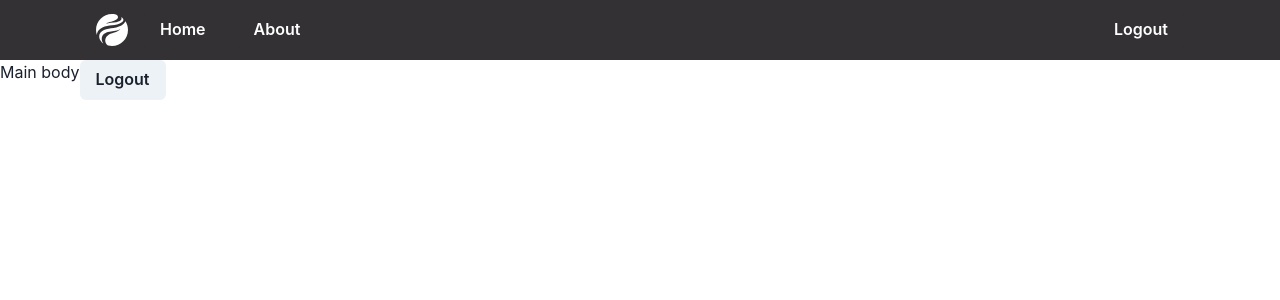
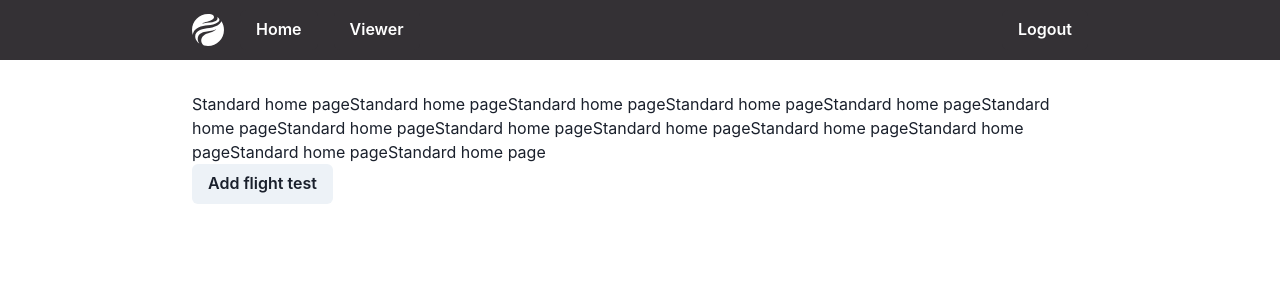
Before and after one commit to dnhen/flyview, a Next.js app: page / in a window 1280 px wide. Shown: the top 300 px of the page. Built offline with nearby package versions, Linux system fonts and the light colour scheme; no server answers; the database is empty; sample sign-in values are in the browser's storage.

Commit message:
Added firestore hook

```diff
--- a/components/LogoIcon.tsx
+++ b/components/LogoIcon.tsx
@@ -6,18 +6,18 @@ export const LogoIcon = (props: ChakraProps) => (
       <g>
         <g transform="matrix(29.82 0 0 29.82 4.99 11.53)">
           <path
-            vector-effect="non-scaling-stroke"
+            vectorEffect="non-scaling-stroke"
             transform=" translate(-2.67, -2.89)"
             d="M 3.726 1.855 C 3.44 2.127 3.042 2.237 2.661 2.292 C 2.321 2.3419999999999996 1.9660000000000002 2.363 1.662 2.4949999999999997 C 1.344 2.634 1.144 2.864 1.16 3.22 C 1.17 3.434 1.285 3.6430000000000002 1.4469999999999998 3.8040000000000003 C 1.492 3.84 1.538 3.874 1.586 3.905 C 1.583 3.899 1.58 3.892 1.575 3.886 C 1.382 3.621 1.232 2.862 2.242 2.697 C 2.445 2.664 2.648 2.63 2.85 2.584 C 3.028 2.543 3.346 2.443 3.3810000000000002 2.424 C 3.41 2.407 3.192 2.652 2.524 2.844 C 1.463 3.149 1.789 4.03 2.113 4.131 C 2.237 4.161 2.367 4.176 2.5 4.176 C 3.426 4.176 4.177 3.426 4.177 2.5 C 4.177 2.167 4.079999999999999 1.857 3.9129999999999994 1.597 C 3.868 1.695 3.805 1.779 3.726 1.855 z"
-            stroke-linecap="round"
+            strokeLinecap="round"
           />
         </g>
         <g transform="matrix(29.82 0 0 29.82 -7.14 -17.17)">
           <path
-            vector-effect="non-scaling-stroke"
+            vectorEffect="non-scaling-stroke"
             transform=" translate(-2.26, -1.92)"
             d="M 0.824 2.5 C 0.824 2.684 0.854 2.859 0.9079999999999999 3.025 C 0.9279999999999999 2.843 0.9899999999999999 2.671 1.1059999999999999 2.525 C 1.3159999999999998 2.258 1.642 2.133 1.9809999999999999 2.066 C 2.319 2 2.679 1.992 3.026 1.908 C 3.218 1.8619999999999999 3.413 1.787 3.5679999999999996 1.664 C 3.697 1.56 3.757 1.402 3.623 1.255 C 3.574 1.211 3.522 1.169 3.468 1.131 C 3.566 1.332 3.4899999999999998 1.631 2.695 1.709 C 2.491 1.73 2.288 1.749 2.087 1.777 C 2.028 1.785 1.955 1.796 1.88 1.809 C 1.88 1.809 1.946 1.7269999999999999 2.412 1.621 C 3.37 1.405 3.191 0.988 2.907 0.873 C 2.777 0.841 2.64 0.823 2.5 0.823 C 1.574 0.824 0.824 1.574 0.824 2.5 z"
-            stroke-linecap="round"
+            strokeLinecap="round"
           />
         </g>
       </g>
--- a/components/Navbar.tsx
+++ b/components/Navbar.tsx
@@ -6,11 +6,11 @@ export const Navbar = () => {
   const { logout } = useAuth();
 
   return (
-    <Flex justifyContent="space-between" alignItems="center" w="full" h="60px" bg="jet.500" px={{ base: '0', sm: '8', md: '14', lg: '24' }} py="2" gap="4">
+    <Flex justifyContent="space-between" alignItems="center" w="full" h="60px" bg="jet.500" px={{ base: '2', sm: '12', md: '20', lg: '48' }} py="2" gap="4">
       <Flex alignItems="center" gap="4">
         <Icon as={LogoIcon} color="white" boxSize="8" />
         <Button colorScheme="jet">Home</Button>
-        <Button colorScheme="jet">About</Button>
+        <Button colorScheme="jet">Viewer</Button>
       </Flex>
       <Flex alignItems="center" gap="4">
         <Button colorScheme="jet" onClick={logout}>
--- /dev/null
+++ b/components/StandardPage.tsx
@@ -0,0 +1,10 @@
+import { Box, Flex } from '@chakra-ui/react';
+import { PropsWithChildren } from 'react';
+
+export const StandardPage = ({ children }: PropsWithChildren) => {
+  return (
+    <Flex justifyContent="center" mt="8">
+      <Box px={{ base: '2', sm: '12', md: '20', lg: '48' }}>{children}</Box>
+    </Flex>
+  );
+};
--- a/firebaseConfig.js
+++ b/firebaseConfig.js
@@ -1,5 +1,6 @@
 import { initializeApp } from 'firebase/app';
 import { getAuth } from 'firebase/auth';
+import { getFirestore } from 'firebase/firestore';
 
 const firebaseConfig = {
   apiKey: process.env.NEXT_PUBLIC_FIREBASE_API_KEY,
@@ -13,3 +14,4 @@ const firebaseConfig = {
 const app = initializeApp(firebaseConfig);
 
 export const auth = getAuth(app);
+export const db = getFirestore(app);
--- /dev/null
+++ b/hooks/useFlights.tsx
@@ -0,0 +1,43 @@
+import { db } from '@/firebaseConfig';
+import { addDoc, collection, DocumentData, onSnapshot, serverTimestamp } from 'firebase/firestore';
+import { useEffect, useState } from 'react';
+
+export const useFlights = () => {
+  const [flights, setFlights] = useState<DocumentData[]>([]);
+
+  useEffect(() => {
+    onSnapshot(collection(db, 'flights'), (snapshot) => {
+      setFlights(snapshot.docs.map((doc) => doc.data()));
+    });
+  }, []);
+
+  /***
+   * Adds a flight to the firestore database
+   *
+   * @param {string} flightNumber the flight number
+   * @param {string} destination the flight's destination
+   * @param {string} scheduledDepartureTime the scheduled departure time
+   * @param {string} scheduledBoardingTime the scheduled boarding time
+   * @param {number} gate the flight's departure gate
+   * @return a promise pointing to the newly created document reference
+   */
+  const addFlight = (flightNumber: string, destination: string, scheduledDepartureTime: string, scheduledBoardingTime: string, gate: number) => {
+    const flightsColRef = collection(db, 'flights');
+    return addDoc(flightsColRef, {
+      flightNumber,
+      destination,
+      scheduledDepartureTime,
+      actualDepartureTime: scheduledDepartureTime,
+      scheduledBoardingTime,
+      actualBoardingTime: scheduledBoardingTime,
+      gate,
+      remark: null,
+      created: serverTimestamp()
+    });
+  };
+
+  return {
+    flights,
+    addFlight
+  };
+};
--- a/pages/index.tsx
+++ b/pages/index.tsx
@@ -1,13 +1,14 @@
 import { Navbar } from '@/components/Navbar';
-import { useAuth } from '@/contexts/AuthContext';
+import { StandardPage } from '@/components/StandardPage';
 import { withAuth } from '@/hoc/withAuth';
-import { Button, Flex } from '@chakra-ui/react';
+import { useFlights } from '@/hooks/useFlights';
+import { Button, Text } from '@chakra-ui/react';
 import Head from 'next/head';
 
 const Home = () => {
-  const { currentUser, logout } = useAuth();
+  const { flights, addFlight } = useFlights();
 
-  console.log(currentUser);
+  console.log(flights);
 
   return (
     <>
@@ -17,10 +18,13 @@ const Home = () => {
         <link rel="icon" href="/favicon.ico" />
       </Head>
       <Navbar />
-      <Flex>
-        Main body
-        <Button onClick={logout}>Logout</Button>
-      </Flex>
+      <StandardPage>
+        <Text>
+          Standard home pageStandard home pageStandard home pageStandard home pageStandard home pageStandard home pageStandard home pageStandard home pageStandard home pageStandard home pageStandard home pageStandard home pageStandard home
+          page
+        </Text>
+        <Button onClick={() => addFlight('QF 498', 'Sydney', '21:00', '20:45', 1)}>Add flight test</Button>
+      </StandardPage>
     </>
   );
 };
```
